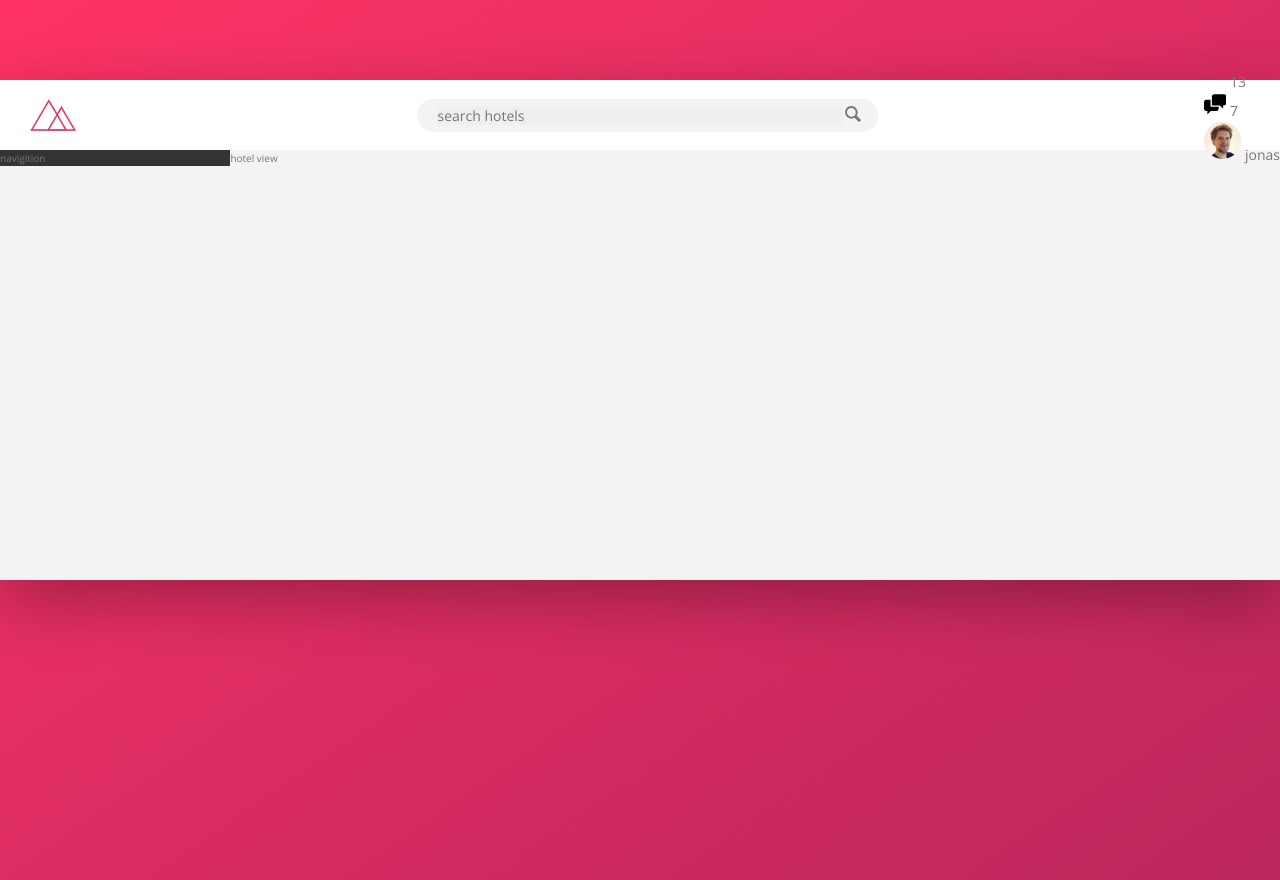
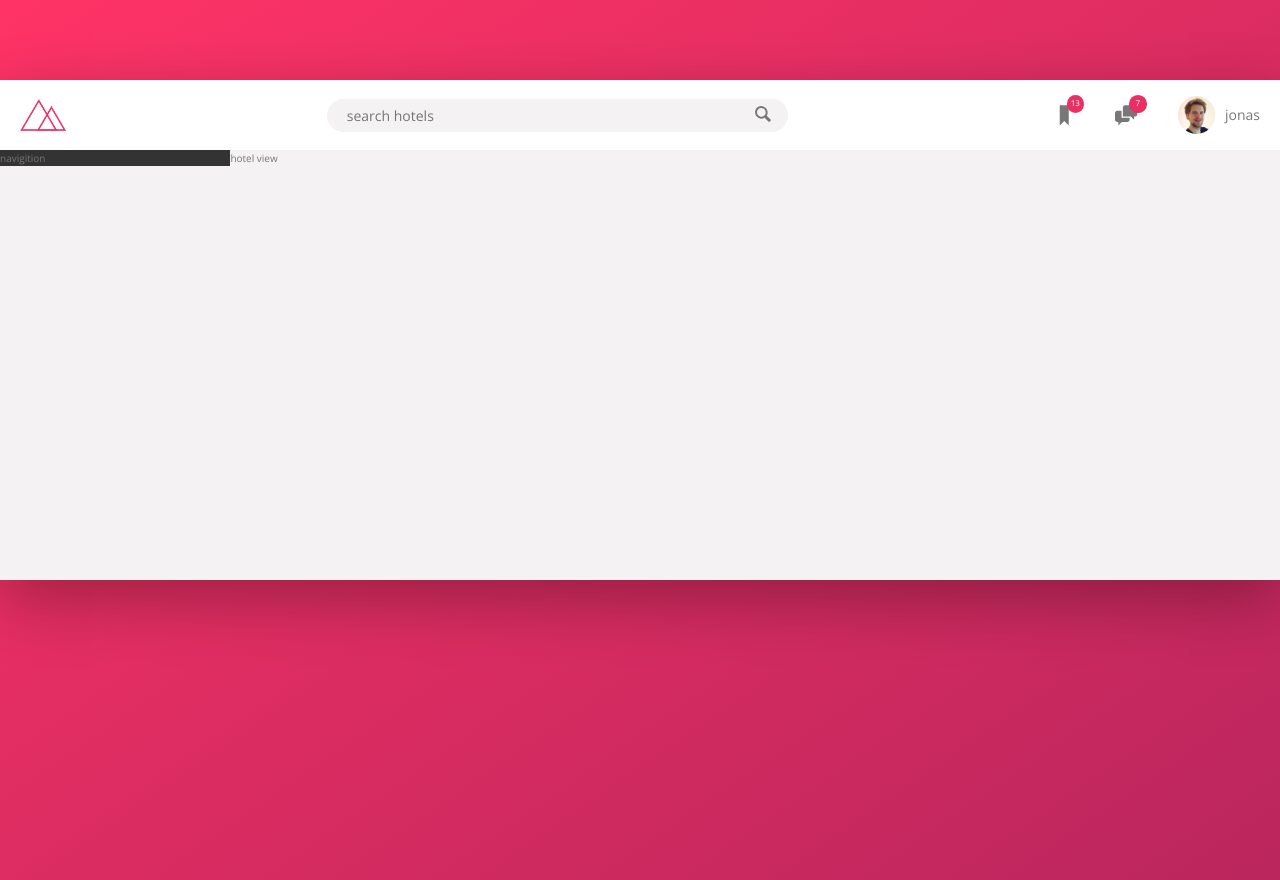
Before and after one commit to maadiab/trillo, a website: page index.html in a window 1280 px wide. Drawn offline with nearby package versions, Linux system fonts and the light colour scheme.

Commit message:
complete flexbox header

```diff
--- a/index.html
+++ b/index.html
@@ -28,7 +28,7 @@
             <nav class="user-nav">
                 <div class="user-nav__icon-box">
                     <svg class="user-nav__icon">
-                        <use xlink:href="img/sprite.svg#icon-boobmark"></use>
+                        <use xlink:href="img/sprite.svg#icon-bookmark"></use>
                     </svg>
                     <span class="user-nav__notification">13</span>
                 </div>
--- a/sass/_components.scss
+++ b/sass/_components.scss
@@ -1,54 +1,58 @@
 ////logo
 .logo {
     height: 3.25rem;
-    margin-left: 3rem;
+    margin-left: 2rem;
 }
 
 
 
 /////search box
 .search {
-    flex:0 0 40%;
+    flex: 0 0 40%;
     display: flex;
     align-items: center;
     justify-content: center;
+
     &__input {
 
         font-family: inherit;
         font-size: inherit;
-        color:inherit;
+        color: inherit;
         background-color: var(--color-Grey-light-2);
-        border:none;
+        border: none;
         padding: .7rem 2rem;
         border-radius: 100px;
         width: 90%;
         transition: all .3s;
         margin-right: -3.5rem;
-        &:focus{
+
+        &:focus {
             width: 100%;
             outline: none;
             background-color: var(--color-Grey-light-3);
         }
 
-        &::-webkit-input-placeholder{
-            font-weight:100 ;
-            background-color: var(--color-Grey-light-3);
+        &::-webkit-input-placeholder {
+            font-weight: 100;
+            // background-color: var(--color-Grey-light-3);
         }
     }
 
-    &__input:focus + &__button{
+    &__input:focus+&__button {
         background-color: var(--color-Grey-light-3);
 
     }
 
     &__button {
 
-        border:none;
+        border: none;
         background-color: var(--color-Grey-light-2);
-        &:focus{
+
+        &:focus {
             outline: none;
         }
-        &:active{
+
+        &:active {
             transform: translateY(2px);
         }
     }
@@ -67,22 +71,56 @@
 
 
 .user-nav {
+    display: flex;
+    align-items: center;
+    align-self: stretch;
 
-    &__icon-box {}
+
+    &>* {
+        padding: 0 2rem;
+        cursor: pointer;
+        height: 100%;
+        display: flex;
+        align-items: center;
+    }
+
+    &>*:hover {
+        background-color: var(--color-Grey-light-2);
+
+    }
+
+    &__icon-box {
+        position: relative;
+    }
 
     &__icon {
-
         height: 2.25rem;
         width: 2.25rem;
+        fill: var(--color-Grey-dark-2);
     }
 
-    &__notification {}
+    &__notification {
+        font-size: .8rem;
+        height: 1.75rem;
+        width: 1.75rem;
+        border-radius: 50%;
+        background-color: var(--color-Primary);
+        color: #fff;
+        position: absolute;
+        top: 1.5rem;
+        right: 1.1rem;
+        display: flex;
+        justify-content: center;
+        align-items: center;
 
-    &__user {}
+    }
+
 
     &__photo {
         height: 3.75rem;
         border-radius: 50%;
+        margin-right: 1rem;
+
     }
 
     &__name {}
```
Also changed, not shown: css/style.css.
